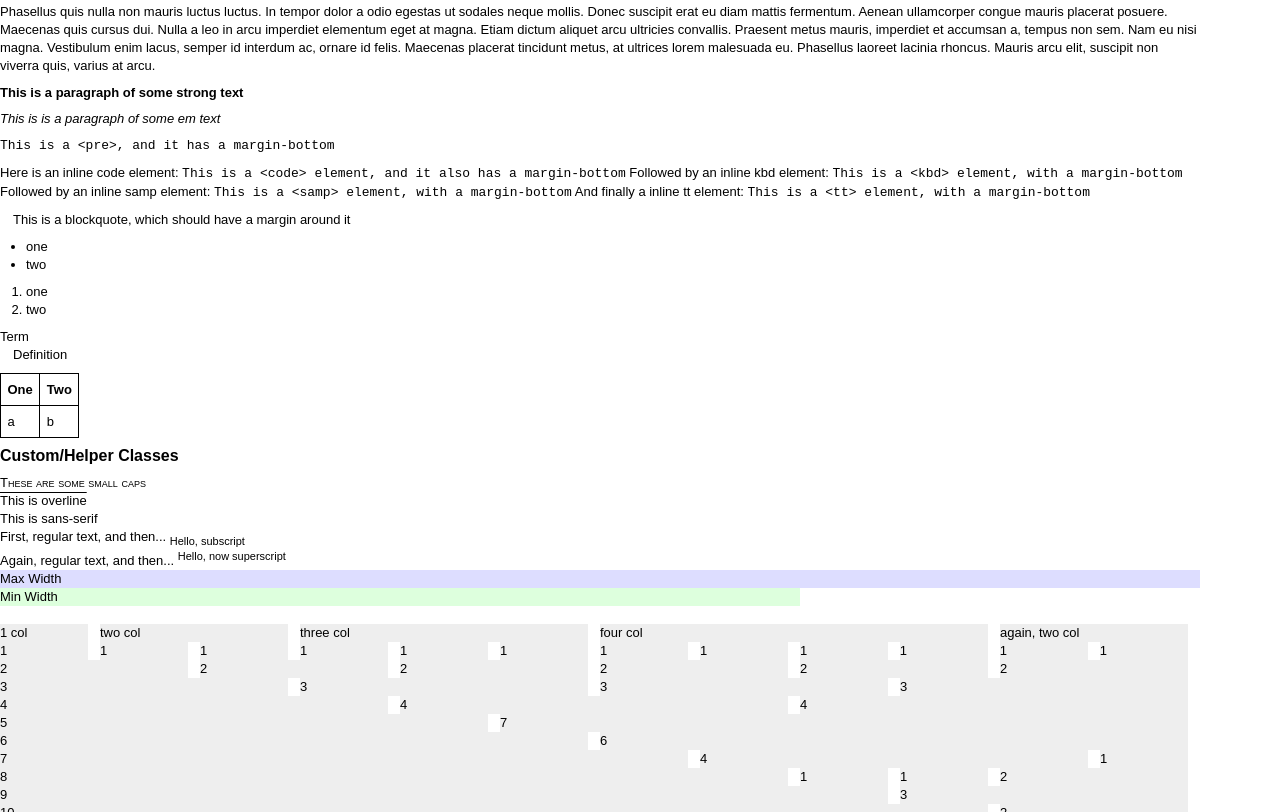
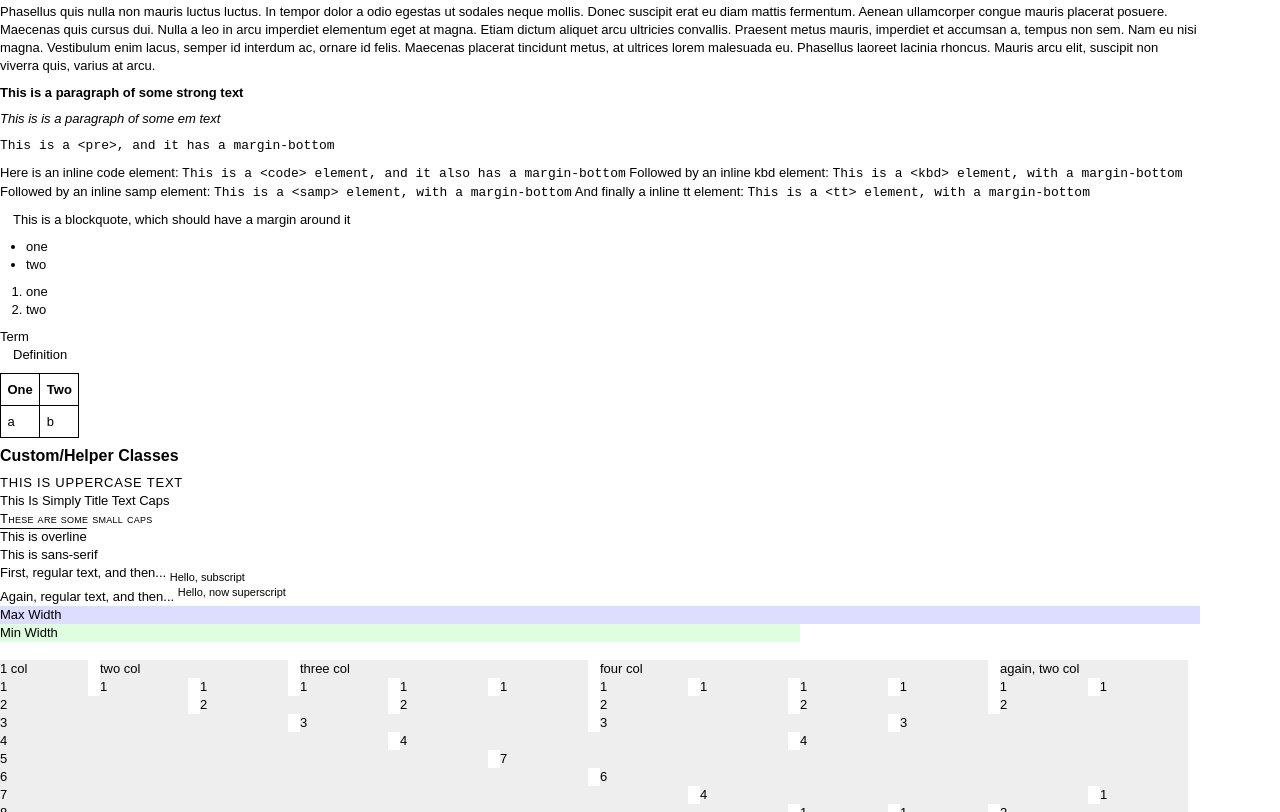
Before and after one commit to ncbi/ncbi_css_standards, a plain HTML site: page ncbi_base_test.html in a window 1280 px wide. Shown: the part 456-1268 px from the top of the page. Drawn offline with Linux system fonts and the light colour scheme.

Commit message:
a few new helpers and updates for them

```diff
--- a/ncbi_base_test.html
+++ b/ncbi_base_test.html
@@ -66,6 +66,8 @@ And finally a inline tt element: <tt>This is a &lt;tt&gt; element, with a margin
 
 <h2>Custom/Helper Classes</h2>
 
+<div class="uppercase">This is uppercase text</div>
+<div class="caps">This is simply title text caps</div>
 <div class="small-caps">These are some small caps</div>
 <div class="overline">This is overline</div>
 <div class="sans-serif">This is sans-serif</div>
--- a/standard_base_css.css
+++ b/standard_base_css.css
@@ -27,6 +27,7 @@ h1{font-size: 1.3846em; line-height:1.5; margin:.5em 0;} /* font-size of 18px, l
 h2{font-size: 1.2307em; line-height:1.125; margin:.5625em 0;} /* font-size of 16px, line-height of 18px */
 h3{font-size: 1.0769em; line-height:1.2857; margin:.6428em 0; } /* font-size of 14px, line-height of 18px */
 h4,h5,h6{font-size: 1em; margin:.6923em 0;} /* line-height of 18px */
+h5{font-style:italic;font-weight:normal;}
 
 
 /* typography helpers */
@@ -52,9 +53,13 @@ img{border:0}
 .nowrap{white-space:nowrap}
 .noborder{border:0}
 
-.small-caps{font-variant:small-caps;}
+
+.uppercase{text-transform: uppercase;letter-spacing:.06em;}
+.caps{text-transform:capitalize;}
+.small-caps{font-variant:small-caps;letter-spacing:.02em;}
 .overline{text-decoration:overline;}
-sup,sub{font-size:.8461em;}
+.roman{font-style:none}
+sup,sub{font-size:.8461em;} /*10px font-size */
 sup{vertical-align:super;}
 sub{vertical-align:sub;}
 
```
